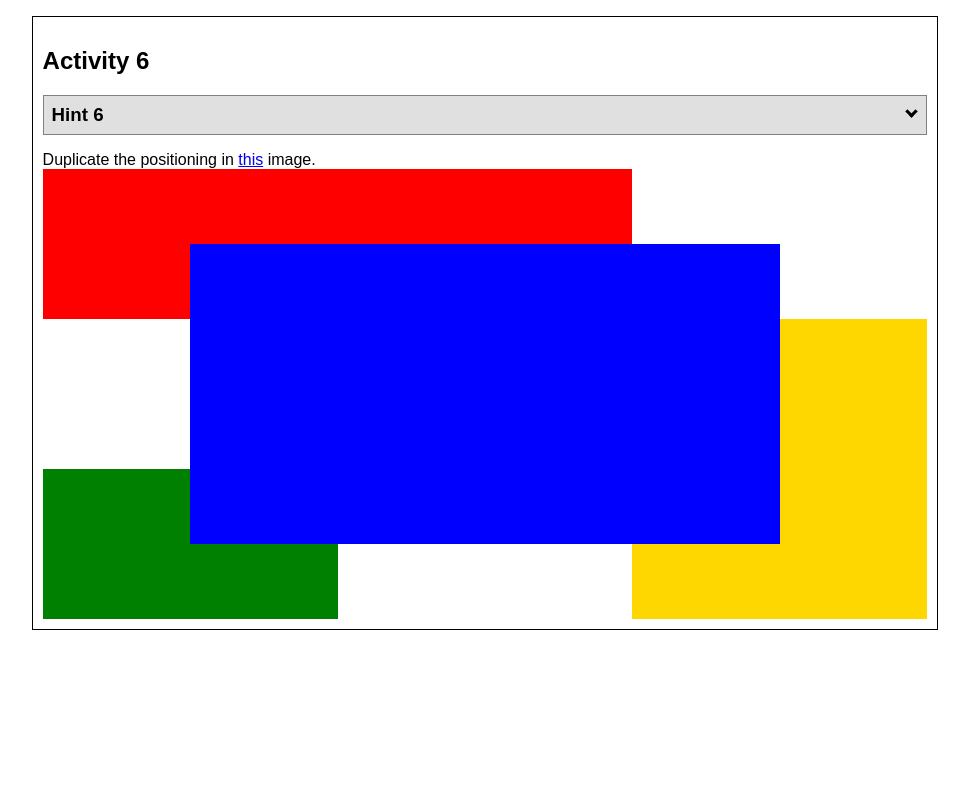
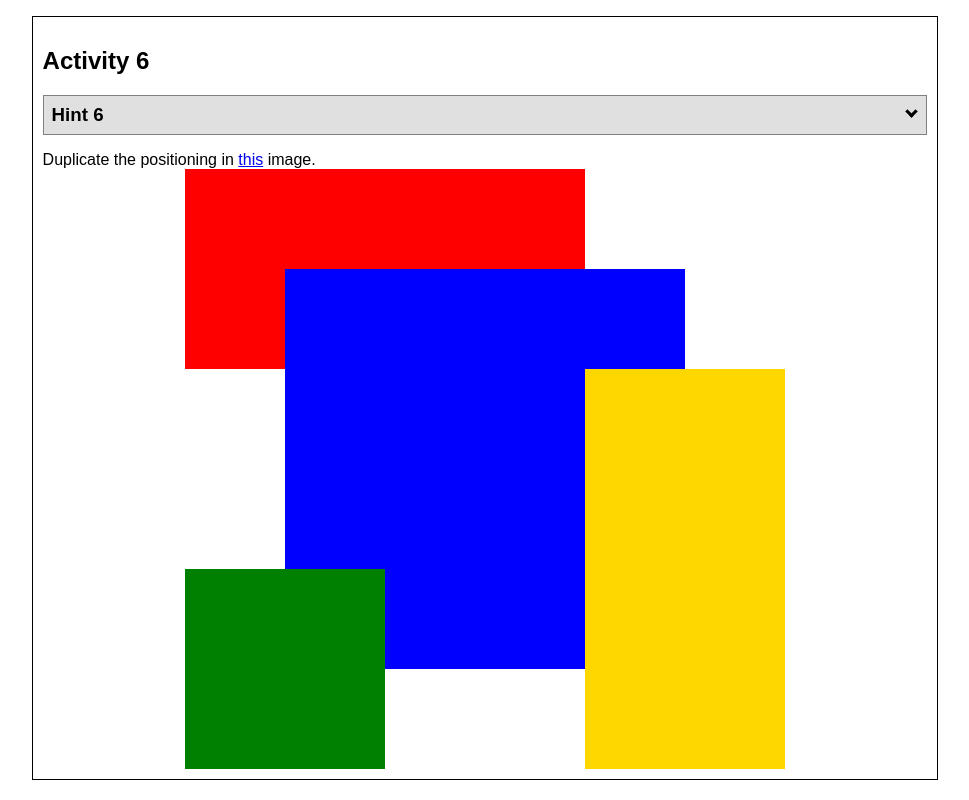
Before and after one commit to johnbyui/wdd130, a plain HTML site: page positioning.html in a window 1280 px wide. Shown: the part 3361-4161 px from the top of the page, without its empty margins (155-1124 px from the left). Before the commit the page ends 4011 px from the top, so only its background shows below. Drawn offline with Linux system fonts and the light colour scheme.

Commit message:
positioning

```diff
--- a/positionstyles.css
+++ b/positionstyles.css
@@ -173,8 +173,8 @@
 .content6 {
   /* This is the parent of the activity 6 boxes. */
   display: grid;
-  grid-template-columns: repeat(6, 1fr) ;
-  grid-template-rows: repeat(6, 1fr);
+  grid-template-columns: repeat(6, 100px) ;
+  grid-template-rows: repeat(6, 100px);
   justify-content: center;
 }
 .red6 {
@@ -183,6 +183,7 @@
   background-color: red;
   grid-column: 1/5;
   grid-row: 1/3;
+  z-index: 1;
 }
 .green6 {
   width: 100%;
@@ -190,6 +191,7 @@
   background-color: green;
   grid-column: 1/3;
   grid-row: 5/7;
+  z-index: 3;
 }
 .yellow6 {
   width: 100%;
@@ -197,13 +199,15 @@
   background-color: gold;
   grid-column: 5/7;
   grid-row: 3/7;
+  z-index: 3;
 }
 .blue6 {
   width: 100%;
-  height: 300px;
+  height: 400px;
   background-color: blue;
   grid-column: 2/6;
   grid-row: 2/6;
+  z-index: 2;
 
 }
 
```
